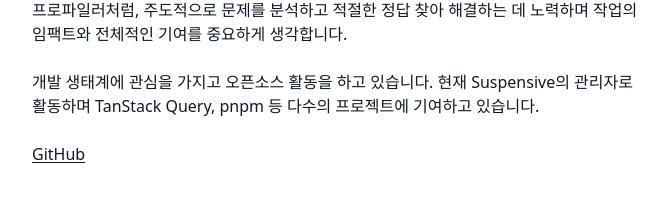
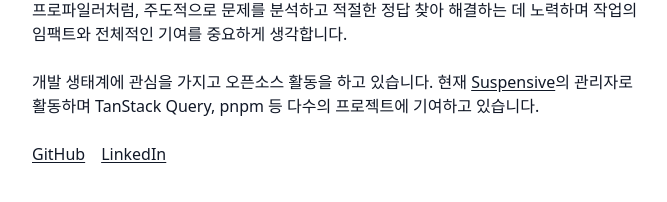
Before and after one commit to gwansikk/gwansik.dev, a Next.js app: page / in a window 1280 px wide. Shown: the part 178-380 px from the top of the page, without its empty margins (288-955 px from the left). Built offline with nearby package versions, Linux system fonts and the light colour scheme.

Commit message:
feat: add badge component

```diff
--- /dev/null
+++ b/src/app/components/badge.tsx
@@ -0,0 +1,17 @@
+import Link from 'next/link';
+import React from 'react';
+
+interface Props {
+  href: string;
+  children: React.ReactNode;
+}
+
+const Badge = ({ href, children }: Props) => {
+  return (
+    <Link className="underline underline-offset-2" href={href}>
+      {children}
+    </Link>
+  );
+};
+
+export default Badge;
--- a/src/app/page.tsx
+++ b/src/app/page.tsx
@@ -1,4 +1,4 @@
-import Link from 'next/link';
+import Badge from './components/Badge';
 
 export default function Home() {
   return (
@@ -11,17 +11,13 @@ export default function Home() {
         생각합니다.
       </p>
       <p>
-        개발 생태계에 관심을 가지고 오픈소스 활동을 하고 있습니다. 현재
-        Suspensive의 관리자로 활동하며 TanStack Query, pnpm 등 다수의 프로젝트에
-        기여하고 있습니다.
+        개발 생태계에 관심을 가지고 오픈소스 활동을 하고 있습니다. 현재&nbsp;
+        <Badge href="https://suspensive.org">Suspensive</Badge>의 관리자로
+        활동하며 TanStack Query, pnpm 등 다수의 프로젝트에 기여하고 있습니다.
       </p>
-      <div>
-        <Link
-          className="underline underline-offset-2"
-          href="https://github.com/gwansikk"
-        >
-          GitHub
-        </Link>
+      <div className="space-x-4">
+        <Badge href="https://github.com/gwansikk">GitHub</Badge>
+        <Badge href="https://www.linkedin.com/in/gwansikk">LinkedIn</Badge>
       </div>
     </div>
   );
```
